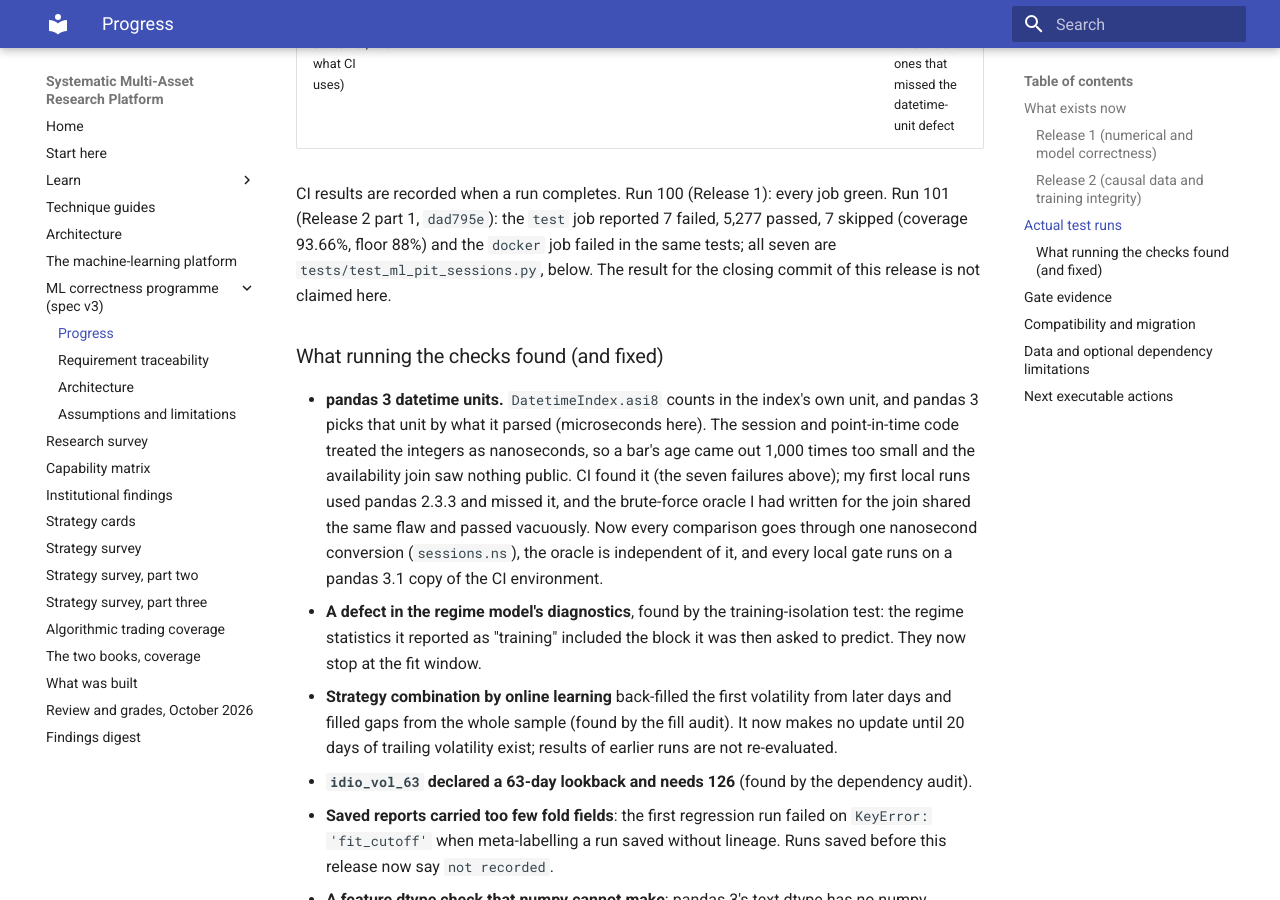
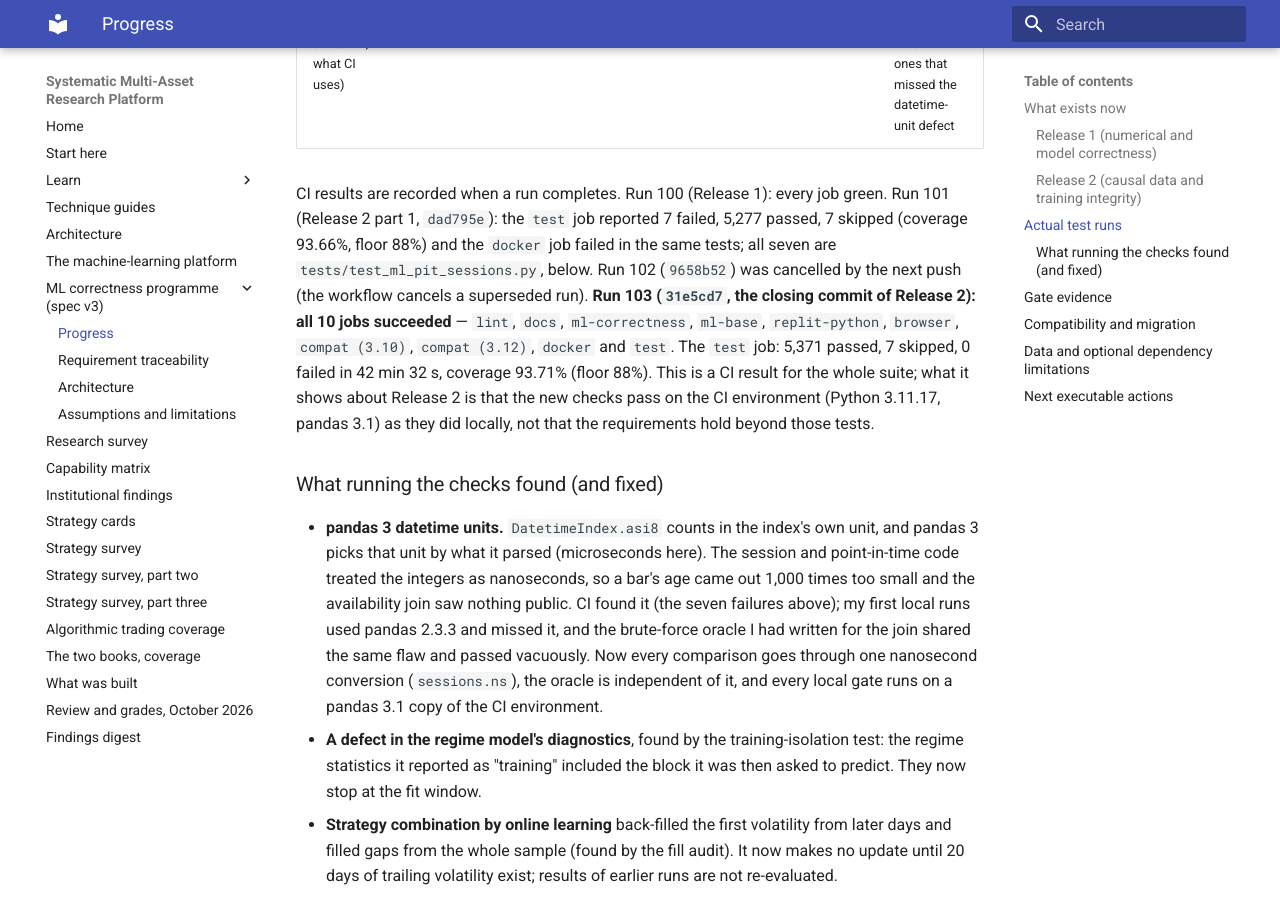
Before and after one commit to jwee97/quant_for_finance_python, an MkDocs documentation site: the page built from docs/ml_correctness_v3/PROGRESS.md, in a window 1280 px wide and 900 px high, scrolled down 3978 px. Built offline with MkDocs 1.6.1 and Material for MkDocs 9.7.7, drawn with Linux system fonts in a browser that asks for light colours.

Commit message:
Release 2: record the CI result of the closing commit (run 103: all ten jobs green)
CI run 103 for 31e5cd7: lint, docs, ml-correctness, ml-base, replit-python, browser, compat (3.10),
compat (3.12), docker and test all succeeded. The test job: 5,371 passed, 7 skipped, 0 failed in
42 min 32 s, coverage 93.71% (floor 88%). Run 102 was cancelled by the next push, as the workflow
is configured to do. Documentation only.

Co-Authored-By: Claude Sonnet 5.5 <noreply@anthropic.com>
Claude-Session: https://claude.ai/code/session_01DSSeu1FozHnuA5rm1CsBZd

```diff
--- a/docs/ml_correctness_v3/PROGRESS.md
+++ b/docs/ml_correctness_v3/PROGRESS.md
@@ -47,7 +47,9 @@ Updated: 2026-11-01.
 | the same two commands on pandas 2.3.3 (the default interpreter of the development container, not what CI uses) | Python 3.11.17, pandas 2.3.3 | 0 | 23 of 23 `pass`, and 728 passed with the same 2 skips, on earlier trees of this release | | kept for the record; the pandas 3 runs above are the ones that count, and the pandas 2 runs are the ones that missed the datetime-unit defect |
 
 CI results are recorded when a run completes. Run 100 (Release 1): every job green. Run 101 (Release 2 part 1, `dad795e`): the `test` job reported 7 failed, 5,277 passed, 7 skipped (coverage 93.66%, floor 88%) and the `docker` job failed in the same tests; all
-seven are `tests/test_ml_pit_sessions.py`, below. The result for the closing commit of this release is not claimed here.
+seven are `tests/test_ml_pit_sessions.py`, below. Run 102 (`9658b52`) was cancelled by the next push (the workflow cancels a superseded run). **Run 103 (`31e5cd7`, the closing commit of Release 2): all 10 jobs succeeded** — `lint`, `docs`,
+`ml-correctness`, `ml-base`, `replit-python`, `browser`, `compat (3.10)`, `compat (3.12)`, `docker` and `test`. The `test` job: 5,371 passed, 7 skipped, 0 failed in 42 min 32 s, coverage 93.71% (floor 88%). This is a CI result for the whole suite;
+what it shows about Release 2 is that the new checks pass on the CI environment (Python 3.11.17, pandas 3.1) as they did locally, not that the requirements hold beyond those tests.
 
 ### What running the checks found (and fixed)
 
```
